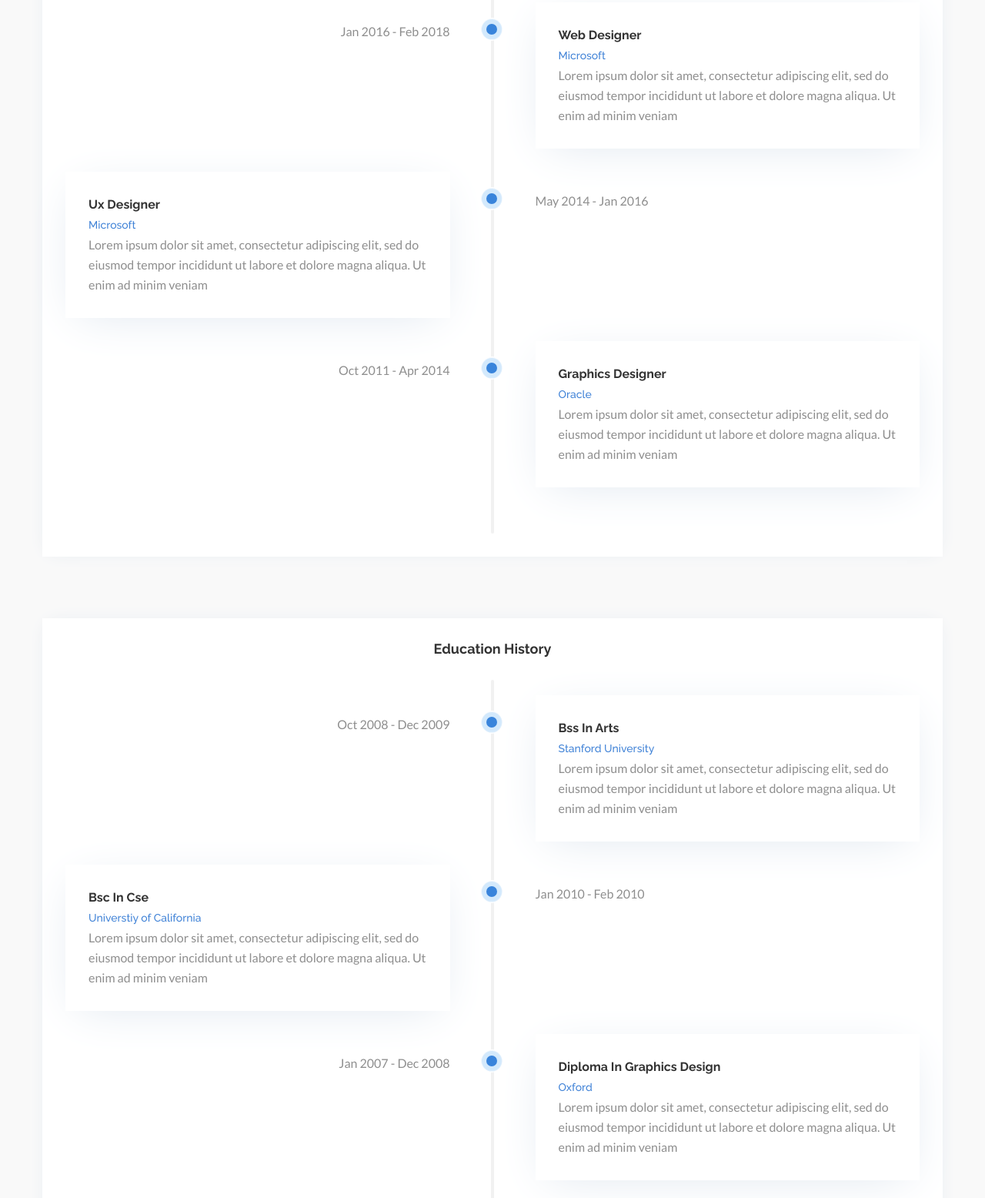
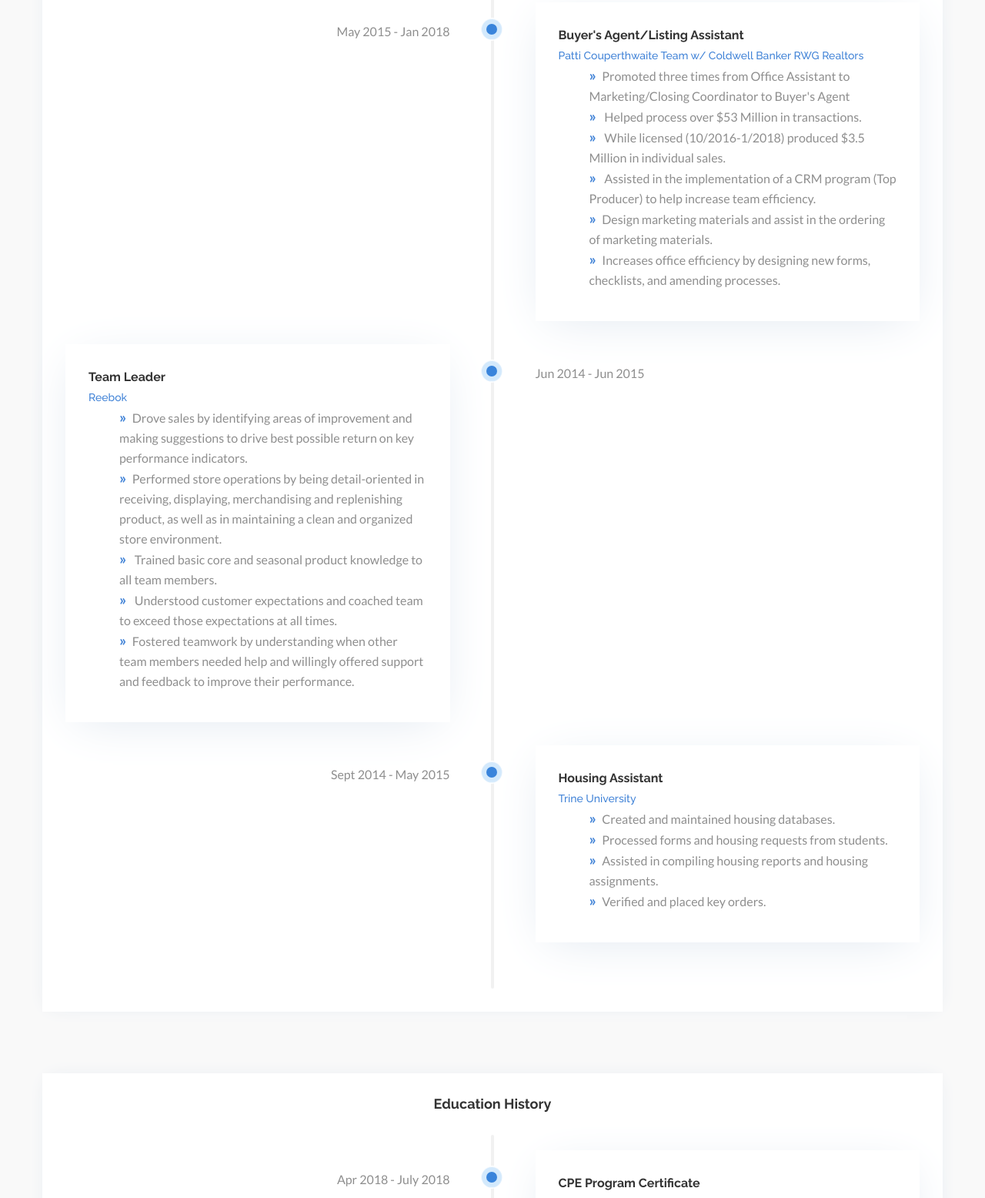
Before and after one commit to acastelan21/Portfolio, a website: page index.html in a window 1280 px wide. Shown: the part 2016-3572 px from the top of the page at 77% size. Drawn offline with nearby package versions, Linux system fonts and the light colour scheme.

Commit message:
update info

```diff
--- a/assets/css/style.css
+++ b/assets/css/style.css
@@ -1910,3 +1910,14 @@ box-shadow: 0px 10px 62px -16px #dde5ee;}
 .next-project i {
    margin-left: 7px;
 }
+
+ul.jobDescripts{
+    list-style: none;
+}
+
+ul.jobDescripts li:before {
+    color: #4183D7;
+    content: '» \0000a0';
+    font-size: 1.2em;
+    font-weight: bold;
+}
--- a/index.html
+++ b/index.html
@@ -182,31 +182,52 @@
                      <!-- Timeline Event -->
                      <div class="timeline-event">
                         <div class="timeline-event-point"></div>
-                        <div class="timeline-event-date">Jan 2016 - Feb 2018 </div>
+                        <div class="timeline-event-date">May 2015 - Jan 2018 </div>
                         <div class="timeline-event-content wow fadeIn">
-                           <div class="timeline-event-title">Web Designer</div>
-                           <p class="timeline-event-caption">Microsoft</p>
-                           <p>Lorem ipsum dolor sit amet, consectetur adipiscing elit, sed do eiusmod tempor incididunt ut labore et dolore magna aliqua. Ut enim ad minim veniam</p>
+                           <div class="timeline-event-title">Buyer's Agent/Listing Assistant</div>
+                           <p class="timeline-event-caption">Patti Couperthwaite Team w/ Coldwell Banker RWG Realtors</p>
+
+                               <ul class ="jobDescripts">
+                                   <li>Promoted three times from Office Assistant to Marketing/Closing Coordinator to Buyer's Agent</li>
+                                   <li> Helped process over $53 Million in transactions.</li>
+                                   <li> While licensed (10/2016-1/2018) produced $3.5 Million in individual sales.</li>
+                                   <li> Assisted in the implementation of a CRM program (Top Producer) to help increase team efficiency.</li>
+                                   <li>Design marketing materials and assist in the ordering of marketing materials.</li>
+                                   <li>Increases office efficiency by designing new forms, checklists, and amending processes.</li>
+                               </ul>
+
                         </div>
                      </div>
                      <!-- Timeline Event -->
                      <div class="timeline-event">
                         <div class="timeline-event-point"></div>
-                        <div class="timeline-event-date">May 2014 - Jan 2016 </div>
+                        <div class="timeline-event-date">Jun 2014 - Jun 2015 </div>
                         <div class="timeline-event-content  wow fadeIn">
-                           <div class="timeline-event-title">Ux Designer</div>
-                           <p class="timeline-event-caption">Microsoft</p>
-                           <p>Lorem ipsum dolor sit amet, consectetur adipiscing elit, sed do eiusmod tempor incididunt ut labore et dolore magna aliqua. Ut enim ad minim veniam</p>
+                           <div class="timeline-event-title">Team Leader</div>
+                           <p class="timeline-event-caption">Reebok</p>
+                           <ul class ="jobDescripts">
+                                <li>Drove sales by identifying areas of improvement and making suggestions to drive best possible return on key performance indicators.</li>
+                                <li>Performed store operations by being detail-oriented in receiving, displaying, merchandising and replenishing product, as well as in maintaining a clean and organized store environment.</li>
+                                <li> Trained basic core and seasonal product knowledge to all team members.</li>
+                                <li> Understood customer expectations and coached team to exceed those expectations at all times.</li>
+                                <li>Fostered teamwork by understanding when other team members needed help and willingly offered support and feedback to improve their performance.</li>
+                            </ul>
                         </div>
                      </div>
                      <!-- Timeline Event -->
                      <div class="timeline-event">
                         <div class="timeline-event-point"></div>
-                        <div class="timeline-event-date">Oct 2011 - Apr 2014 </div>
+                        <div class="timeline-event-date">Sept 2014 - May 2015 </div>
                         <div class="timeline-event-content  wow fadeIn">
-                           <div class="timeline-event-title">Graphics Designer</div>
-                           <p class="timeline-event-caption">Oracle</p>
-                           <p>Lorem ipsum dolor sit amet, consectetur adipiscing elit, sed do eiusmod tempor incididunt ut labore et dolore magna aliqua. Ut enim ad minim veniam</p>
+                           <div class="timeline-event-title">Housing Assistant</div>
+                           <p class="timeline-event-caption">Trine University </p>
+                           <ul class ="jobDescripts">
+                                <li>Created and maintained housing databases.</li>
+                                <li>Processed forms and housing requests from students.</li>
+                                <li>Assisted in compiling housing reports and housing assignments.</li>
+                                <li>Verified and placed key orders.</li>
+
+                            </ul>
                         </div>
                      </div>
                   </div>
@@ -220,33 +241,26 @@
                      <!-- Timeline Event -->
                      <div class="timeline-event">
                         <div class="timeline-event-point"></div>
-                        <div class="timeline-event-date">Oct 2008 - Dec 2009</div>
+                        <div class="timeline-event-date">Apr 2018 - July 2018</div>
                         <div class="timeline-event-content  wow fadeIn">
-                           <div class="timeline-event-title">Bss In Arts</div>
-                           <p class="timeline-event-caption">Stanford University</p>
-                           <p>Lorem ipsum dolor sit amet, consectetur adipiscing elit, sed do eiusmod tempor incididunt ut labore et dolore magna aliqua. Ut enim ad minim veniam</p>
+                           <div class="timeline-event-title">CPE Program Certificate</div>
+                           <p class="timeline-event-caption">University of Texas -Austin</p>
+                           <p>Full-time, full-stack program coding program that teachs browser-based technoliges, deployment,databases, and service side developement.</p>
                         </div>
                      </div>
                      <!-- Timeline Event -->
                      <div class="timeline-event ">
                         <div class="timeline-event-point"></div>
-                        <div class="timeline-event-date">Jan 2010 - Feb 2010</div>
+                        <div class="timeline-event-date">Aug 2012 - May 2016</div>
                         <div class="timeline-event-content  wow fadeIn">
-                           <div class="timeline-event-title">Bsc In Cse</div>
-                           <p class="timeline-event-caption">Universtiy of California</p>
-                           <p>Lorem ipsum dolor sit amet, consectetur adipiscing elit, sed do eiusmod tempor incididunt ut labore et dolore magna aliqua. Ut enim ad minim veniam</p>
+                           <div class="timeline-event-title">Anticipated BS in Business Administration</div>
+                           <p class="timeline-event-caption">Trine University</p>
+                           <p>Acitvites and Societies: </p>
+                           <p>Trine University Honors Association, Kappa Sigma, Senator for Ketner School of Business (Student Government), Campus Activites Board (Student Government), American Marketing Association, Trine University's Men's Soccer Team</p>
+                           <p> 6 credits away from degree completion.</p>
                         </div>
                      </div>
-                     <!-- Timeline Event -->
-                     <div class="timeline-event">
-                        <div class="timeline-event-point"></div>
-                        <div class="timeline-event-date">Jan 2007 - Dec 2008</div>
-                        <div class="timeline-event-content  wow fadeIn">
-                           <div class="timeline-event-title">Diploma In Graphics Design</div>
-                           <p class="timeline-event-caption">Oxford</p>
-                           <p>Lorem ipsum dolor sit amet, consectetur adipiscing elit, sed do eiusmod tempor incididunt ut labore et dolore magna aliqua. Ut enim ad minim veniam</p>
-                        </div>
-                     </div>
+
                   </div>
                   <!-- Timeline End -->
                </div>
```
Also changed, not shown: assets/js/app.js (+0 -8 lines).
